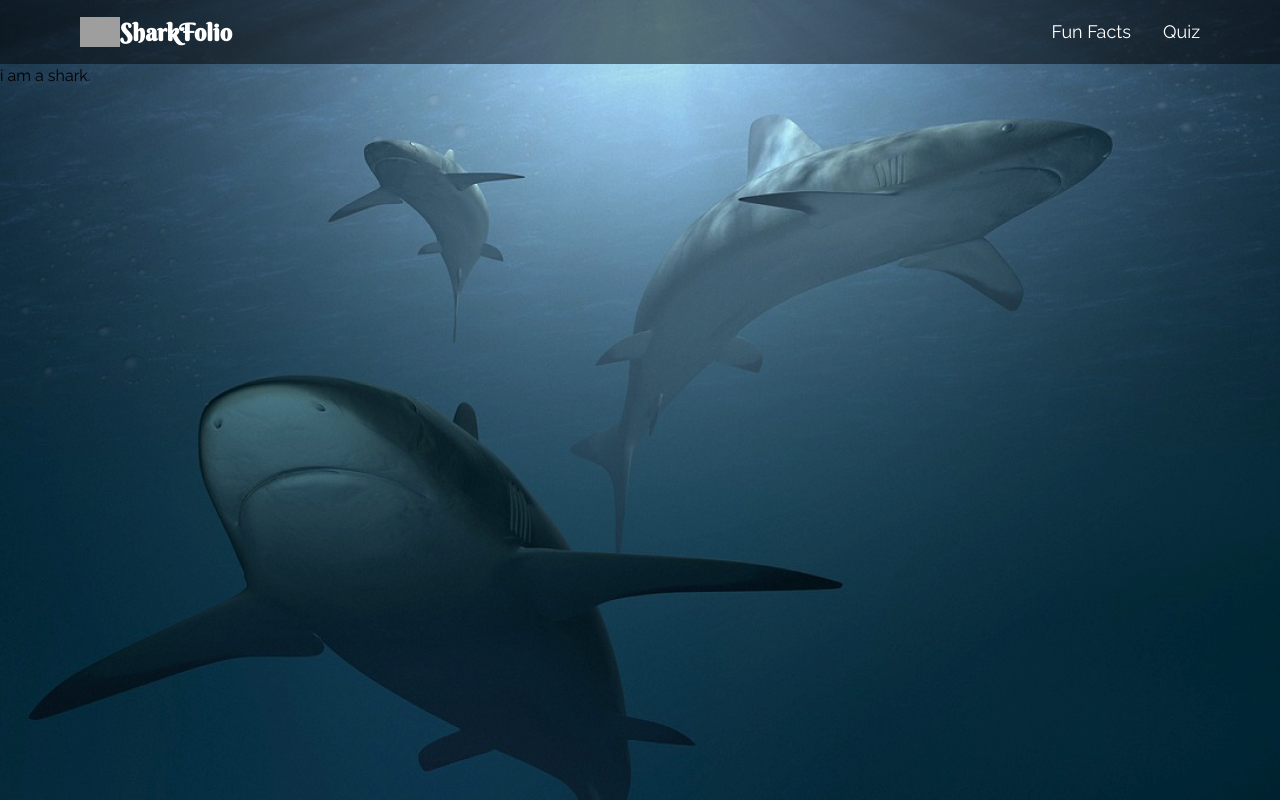
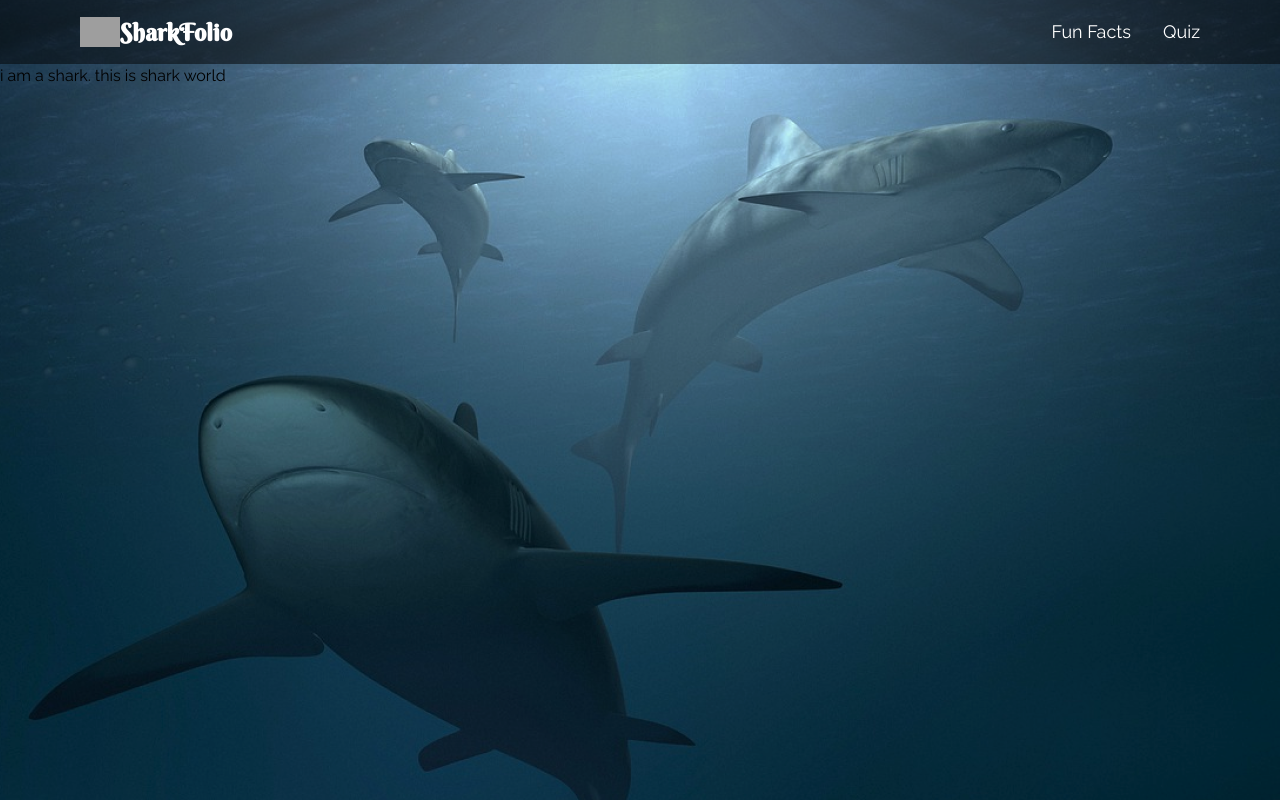
Before and after one commit to RakeshSangem/Sharkfolio, a React (Vite) app: page /#/funfact in a window 1280 px wide. Built offline with nearby package versions, Linux system fonts and the light colour scheme; grey boxes are pictures that could not be loaded.

Commit message:
add info

```diff
--- a/src/pages/Funfacts.jsx
+++ b/src/pages/Funfacts.jsx
@@ -2,7 +2,7 @@
 export default function  Funfacts() {
     return(
         <main>
-            <h1>i am a shark.</h1>
+            <h1>i am a shark. this is shark world</h1>
         </main>
     )
 }
```
